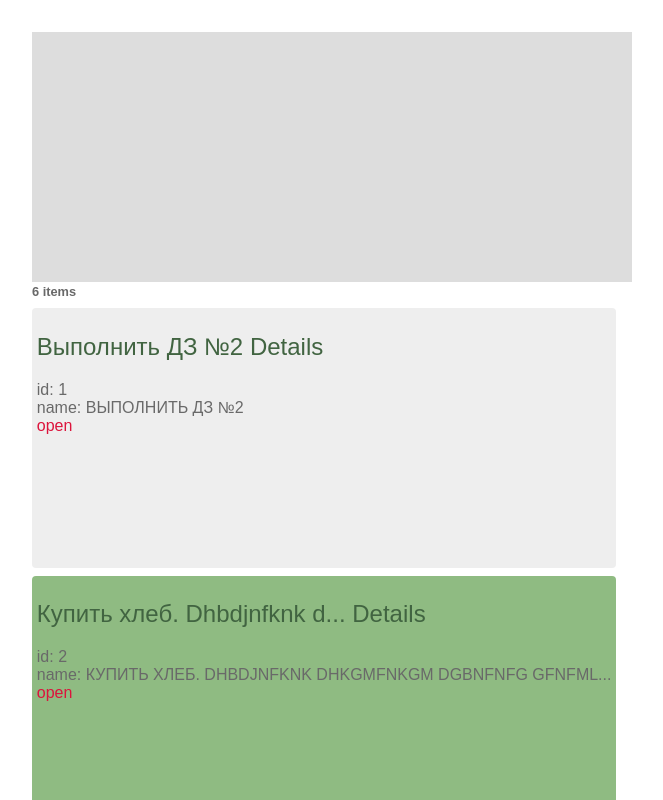
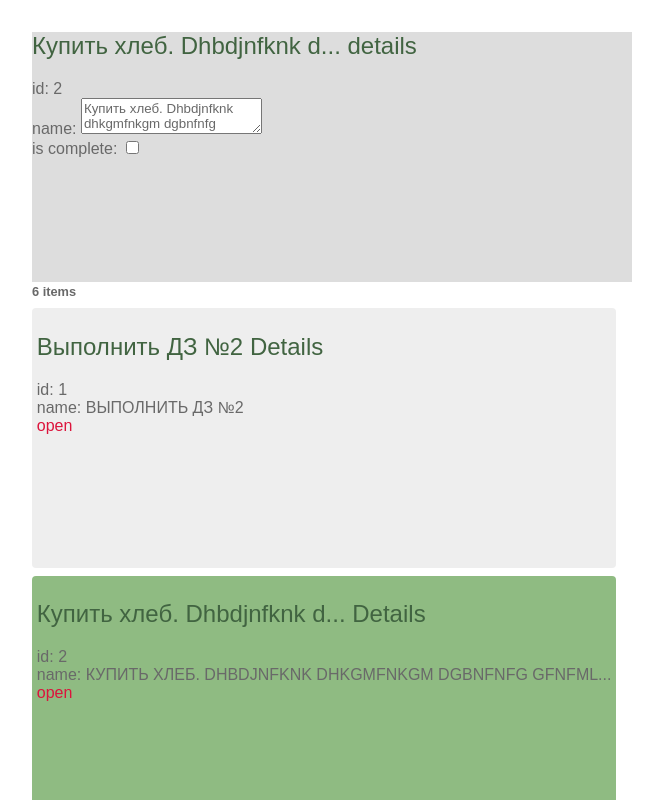
Before and after one commit to YuriiTrofimenko/HelloAngular2021, an Angular app in the folder hello-ng-v2021/: page / in a window 1280 px wide. Both pictures are taken after a click on the element 324 px from the left and 455 px from the top of the page. Shown: the top 800 px of the page, without its empty margins (0-663 px from the left). Built offline with nearby package versions, Linux system fonts and the light colour scheme.

Commit message:
ngModel (two-way binding)

```diff
--- a/hello-ng-v2021/src/app/app.module.ts
+++ b/hello-ng-v2021/src/app/app.module.ts
@@ -3,6 +3,7 @@ import { NgModule } from '@angular/core';
 
 import { AppComponent } from './components/app/app.component';
 import { ToDoItemsComponent } from './components/to-do-items/to-do-items.component';
+import {FormsModule} from "@angular/forms";
 
 @NgModule({
   declarations: [
@@ -10,7 +11,8 @@ import { ToDoItemsComponent } from './components/to-do-items/to-do-items.compone
     ToDoItemsComponent
   ],
   imports: [
-    BrowserModule
+    BrowserModule,
+    FormsModule
   ],
   providers: [],
   bootstrap: [AppComponent]
--- a/hello-ng-v2021/src/app/components/to-do-items/to-do-items.component.html
+++ b/hello-ng-v2021/src/app/components/to-do-items/to-do-items.component.html
@@ -1,5 +1,18 @@
 <div>
-  <div *ngIf="selectedItem" [className]="'item-details'"></div>
+  <div *ngIf="selectedItem" [className]="'item-details'">
+    <h2>{{selectedItem.name | slice : 0 : 25}}{{selectedItem.name.length > 25 ? '...' : ''}} details</h2>
+    <div><span>id: </span>{{selectedItem.id}}</div>
+    <div>
+      <label>name:
+        <textarea [(ngModel)]="selectedItem.name" [maxLength]="150"></textarea>
+      </label>
+    </div>
+    <div>
+      <label>is complete:
+        <input type="checkbox" [(ngModel)]="selectedItem.isComplete"/>
+      </label>
+    </div>
+  </div>
   <strong *ngIf="toDoItems.length > 0" [className]="'todo-count'">
     {{toDoItems.length}} item{{toDoItems.length == 1 ? '' : 's'}}
   </strong>
```
